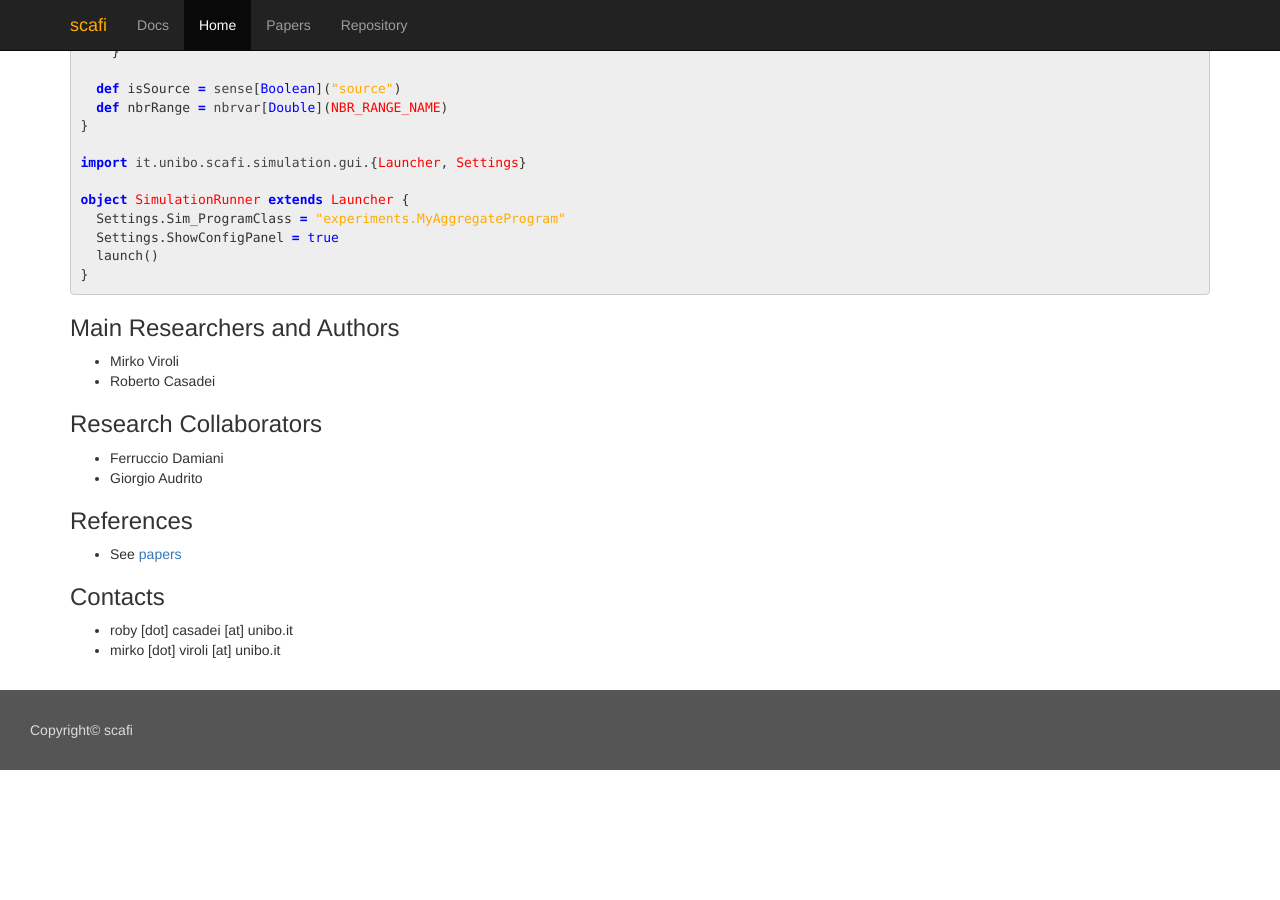
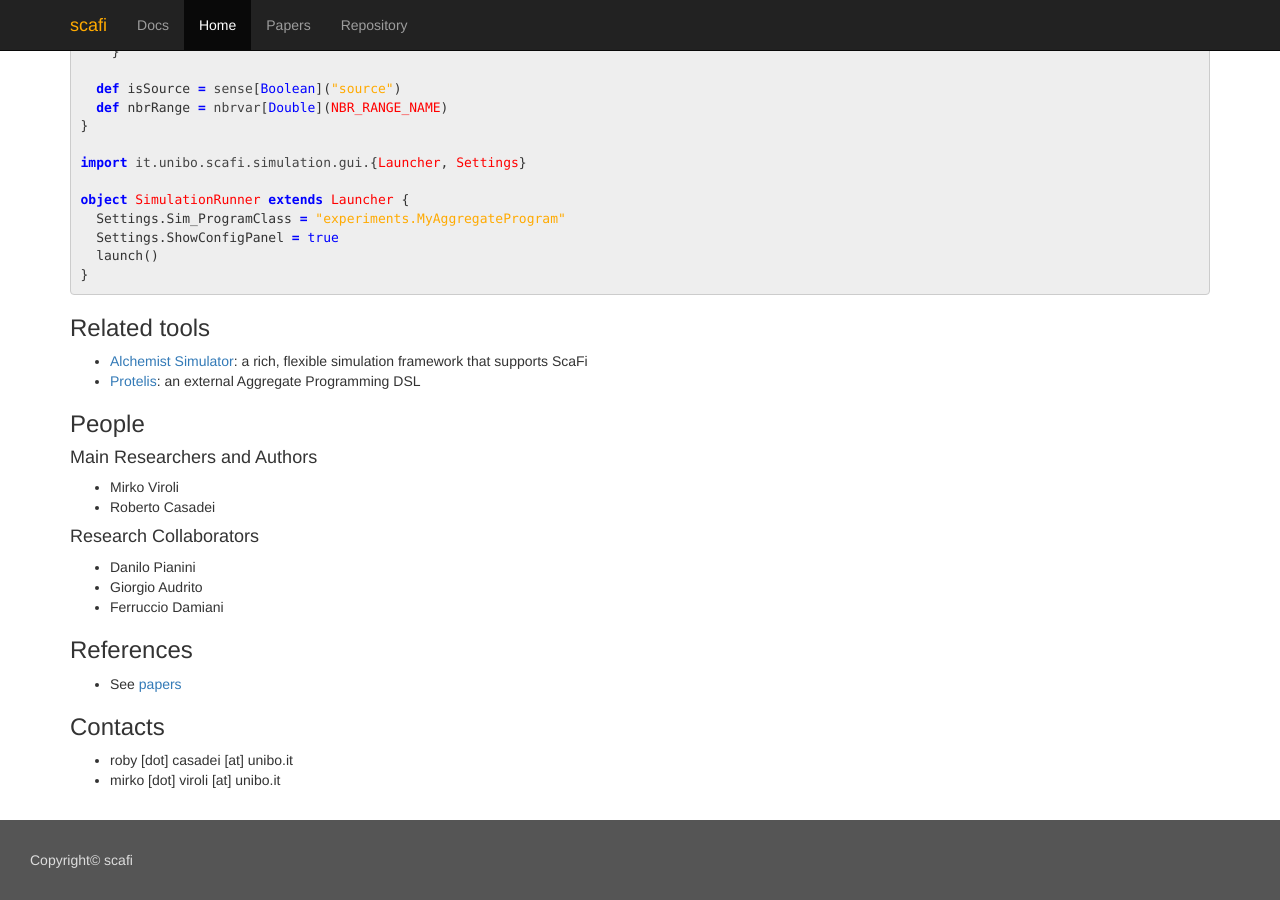
Before and after one commit to scafi/scafi.github.io, a Jekyll site: the page built from index.md, in a window 1280 px wide and 900 px high, scrolled down 820 px. Built offline with Jekyll 4.4.1, drawn with Linux system fonts in a browser that asks for light colours; before the commit the page ends 1590 px from its top, so only the background shows below that.

Commit message:
Link to related tools

```diff
--- a/index.md
+++ b/index.md
@@ -69,15 +69,23 @@ object SimulationRunner extends Launcher {
 }
 {% endhighlight %}
 
-### Main Researchers and Authors ###
+### Related tools
+
+- [Alchemist Simulator](http://alchemistsimulator.github.io/): a rich, flexible simulation framework that supports ScaFi
+- [Protelis](https://protelis.github.io/): an external Aggregate Programming DSL
+
+### People
+
+#### Main Researchers and Authors ###
 
 * Mirko Viroli
 * Roberto Casadei
 
-### Research Collaborators ###
+#### Research Collaborators ###
 
+* Danilo Pianini
+* Giorgio Audrito
 * Ferruccio Damiani
-* Giorgio Audrito
 
 ### References ###
 
```
